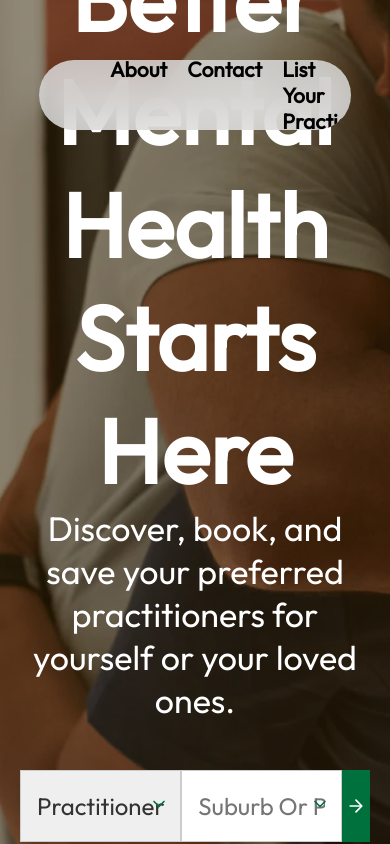
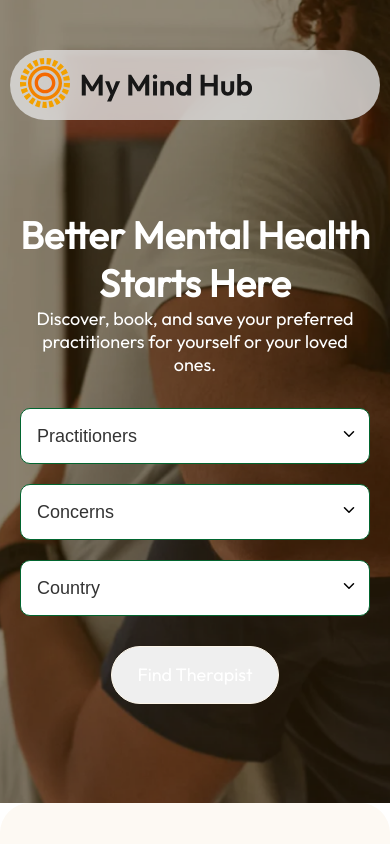
Before and after one commit to vidwanns/my_mind_hub, a Next.js app: page / in a window 390 px wide. Shown: the top 844 px of the page. Built offline with nearby package versions, Linux system fonts and the light colour scheme.

Commit message:
firstSection mob

```diff
--- a/src/components/home/firstSection.js
+++ b/src/components/home/firstSection.js
@@ -4,8 +4,8 @@ import "../../styles/home-css/firstSection.css";
 const DropdownArrow = () => (
   <svg
     xmlns="http://www.w3.org/2000/svg"
-    width="14"
-    height="14"
+    width="18"
+    height="18"
     viewBox="0 0 24 24"
     fill="none"
     stroke="currentColor"
@@ -44,11 +44,11 @@ const FirstSection = () => {
           Discover, book, and save your preferred practitioners for yourself or your loved ones.
         </p>
 
-        {/* Search Bar */}
+        {/* Mobile-Friendly Search Bar */}
         <div className="search-bar">
           <div className="search-bar__input custom-dropdown">
             <select className="input-field">
-              <option value="">Practitioners or Concerns</option>
+              <option value="">Practitioners</option>
               <option>Art Therapist</option>
               <option>Behavioral Therapist</option>
               <option>Clinical Psychologist</option>
@@ -61,14 +61,33 @@ const FirstSection = () => {
           </div>
 
           <div className="search-bar__input custom-dropdown">
-            <input type="text" placeholder="Suburb Or Postcode" className="input-field" />
+            <select className="input-field">
+              <option value="">Concerns</option>
+              <option>Anxiety</option>
+              <option>Depression</option>
+              <option>Relationship Issues</option>
+              <option>Trauma</option>
+            </select>
+            <span className="dropdown-arrow">
+              <DropdownArrow />
+            </span>
+          </div>
+
+          <div className="search-bar__input custom-dropdown">
+            <select className="input-field">
+              <option value="">Country</option>
+              <option>USA</option>
+              <option>UK</option>
+              <option>Australia</option>
+              <option>Canada</option>
+            </select>
             <span className="dropdown-arrow">
               <DropdownArrow />
             </span>
           </div>
 
           <button className="search-button">
-            <SearchButtonArrow />
+            Find Therapist
           </button>
         </div>
       </div>
--- a/src/styles/home-css/firstSection.css
+++ b/src/styles/home-css/firstSection.css
@@ -1,8 +1,6 @@
-/* First Section Container */
 .first-section {
   position: relative;
-  background: url("/images/home/firstSection/BG_image.png") no-repeat center
-    center; /* Replace with your background image path */
+  background: url("/images/home/firstSection/BG_image.png") no-repeat center center;
   background-size: cover;
   height: 924px;
   margin-top: -70px;
@@ -37,19 +35,89 @@
   margin-bottom: 3rem;
 }
 
-* {
-  box-sizing: border-box;
-}
-
 .search-bar {
   display: flex;
   justify-content: center;
   align-items: center;
   margin: 0 auto;
   width: 100%;
-  height: 72px; /* Define consistent height */
+  height: 72px;
 }
 
+@media only screen and (min-width: 355px) and (max-width: 600px) {
+  .first-section {
+    height: 803px;
+  }
+
+  .search-bar {
+    flex-direction: column;
+    gap: 20px;
+    width: 100%;
+    max-width: 400px;
+    margin-top: 9rem;
+  }
+
+  .heading {
+    font-size: 38px;
+  }
+
+  .subheading {
+    font-size: 18px;
+  }
+
+  .custom-dropdown {
+    width: 100%;
+    position: relative;
+  }
+
+  .input-field {
+    height: 56px;
+    border-radius: 10px;
+    border: 1.5px solid #01652f;
+    padding: 12px 16px;
+    font-size: 18px;
+    color: #333;
+    appearance: none;
+    width: 100%;
+    background-color: #fff;
+  }
+
+  .dropdown-arrow {
+    position: absolute;
+    right: 12px;
+    top: 50%;
+    transform: translateY(-50%);
+    pointer-events: none;
+    color: #000000;
+    z-index: 2;
+  }
+
+  .search-button {
+    display: inline-flex;
+    padding: 15px 25px;
+    justify-content: center;
+    align-items: center;
+    gap: 10px;
+    cursor: pointer;
+    margin-top: 10px;
+    transition: background-color 0.3s ease;
+    border-radius: 35px;
+    border: 1.5px solid #fcf5e8;
+    background: #01652f;
+    color: #fff;
+    font-size: 18px;
+    font-style: normal;
+    font-weight: 500;
+    line-height: 26px;
+  }
+
+  .search-button:hover {
+    background-color: #014f24;
+  }
+}
+
+/* Desktop-Specific Styles */
+@media only screen and (min-width: 601px) {
   .custom-dropdown {
     position: relative;
     height: 72px;
@@ -58,36 +126,29 @@
 
   .input-field {
     width: 100%;
-  height: 100%; /* Match height */
+    height: 100%;
     padding: 12px 16px;
     border: 1px solid #ccc;
-  font-family: var(--Outfit);
     font-size: 24px;
     color: #333;
     appearance: none;
   }
 
-/* Custom SVG Dropdown Arrow */
   .dropdown-arrow {
     position: absolute;
     right: 12px;
     top: 50%;
     transform: translateY(-50%);
     pointer-events: none;
-}
-
-.dropdown-icon {
-  color: #00703c;
-  width: 20px;
-  height: 20px;
+    z-index: 2;
   }
 
   .search-button {
     background-color: #00703c;
     color: white;
     border: none;
-  height: 72px; /* Match the height of search bar and dropdown */
-  width: 72px; /* Square button */
+    height: 72px;
+    width: 72px;
     display: flex;
     justify-content: center;
     align-items: center;
@@ -98,12 +159,4 @@
   .search-button:hover {
     background-color: #ecb100;
   }
-
-.search-button-icon {
-  width: 20px;
-  height: 20px;
 }
-
-.search-button:hover .search-button-icon {
-  transform: scale(1.1);
-}
--- a/src/styles/layout-css/header.css
+++ b/src/styles/layout-css/header.css
@@ -1,9 +1,16 @@
-/* Header Styles */
 .header {
   position: fixed;
   top: 60px;
   width: 100%;
   z-index: 100;
+}
+@media only screen and (min-width: 355px) and (max-width: 600px) {
+  .header {
+    position: relative;
+    top: 50px;
+    width: 100%;
+    z-index: 100;
+  }
 }
 .container {
   border-radius: 50px;
@@ -14,6 +21,11 @@
   padding: 20px 10px;
   background: rgba(225, 225, 225, 0.8);
   backdrop-filter: blur(20px);
+}
+@media only screen and (min-width: 355px) and (max-width: 600px) {
+  .container {
+    width: 95%;
+  }
 }
 
 .header__left {
@@ -32,10 +44,20 @@
   background-color: #727272;
   margin: 0 30px;
 }
+@media only screen and (min-width: 355px) and (max-width: 600px) {
+.vertical-line {
+  display: none;
+}
+}
 
 .header__nav {
   display: flex;
   gap: 20px;
+}
+@media only screen and (min-width: 355px) and (max-width: 600px) {
+  .header__nav {
+    display: none;
+  }
 }
 
 .nav-link {
@@ -61,6 +83,11 @@
   font-size: 21px;
   transition: background-color 0.3s ease;
 }
+@media only screen and (min-width: 355px) and (max-width: 600px) {
+.header__cta .find-therapist-button {
+  display: none;
+}
+}
 
 .find-therapist-button:hover {
   background-color: #00582d;
```
Also changed, not shown: src/styles/list-your-practice-css/firstSection.css (+7 -4 lines). Lines whose indentation alone changed are shown as unchanged.
